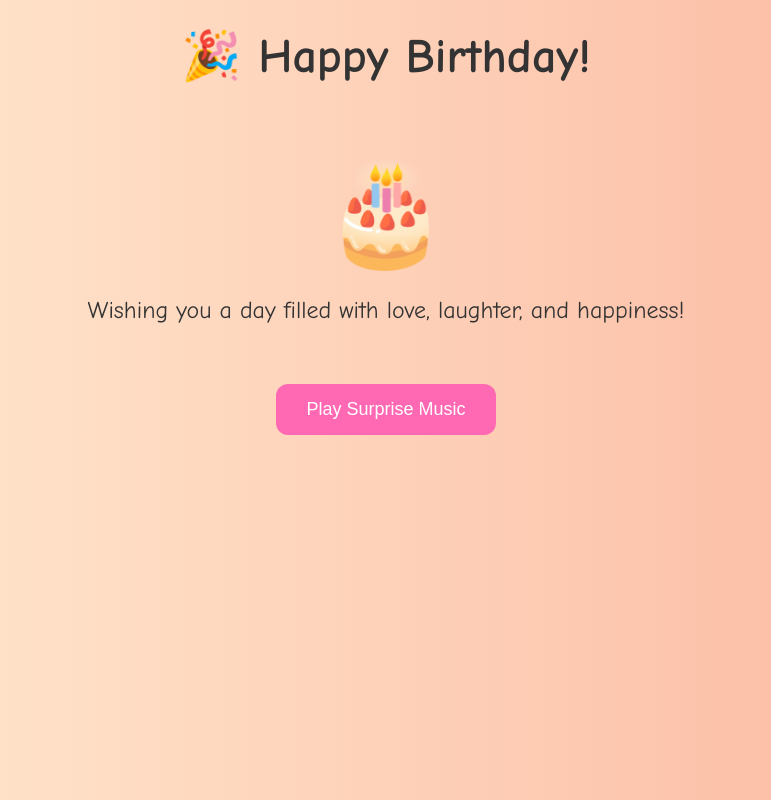
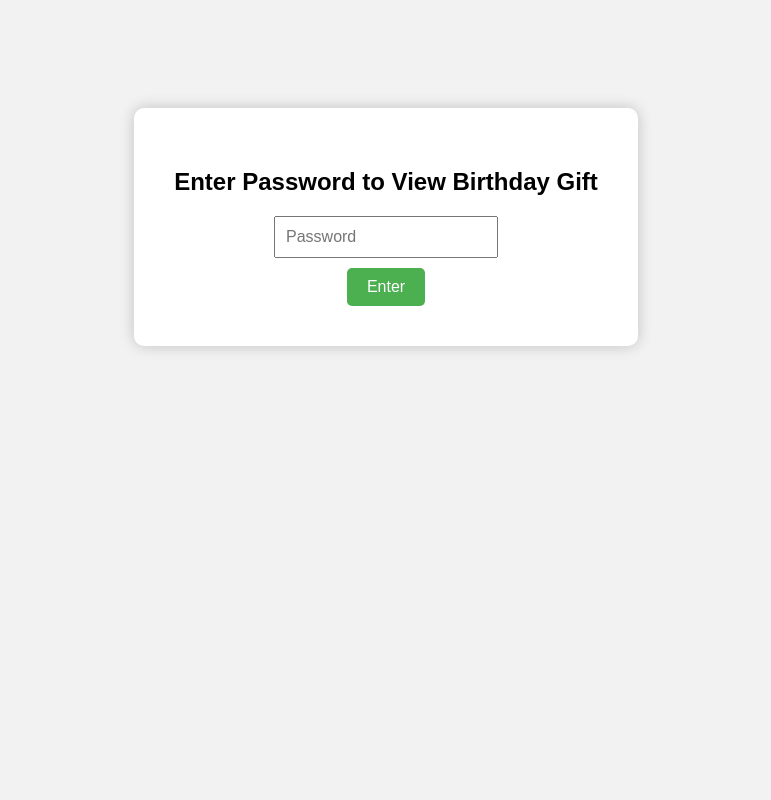
Before and after one commit to Joel740/Birthday-Gift-Card, a plain HTML site: page index.html in a window 1280 px wide. Shown: the whole page, without its empty margins (254-1025 px from the left). Drawn offline with Linux system fonts and the light colour scheme.

Commit message:
index.html

```diff
--- a/index.html
+++ b/index.html
@@ -2,75 +2,55 @@
 <html lang="en">
 <head>
   <meta charset="UTF-8" />
-  <meta name="viewport" content="width=device-width, initial-scale=1.0" />
-  <title>Happy Birthday!</title>
+  <title>Enter Password</title>
   <style>
     body {
-      margin: 0;
-      font-family: 'Comic Sans MS', cursive, sans-serif;
-      background: linear-gradient(to right, #ffecd2 0%, #fcb69f 100%);
+      font-family: Arial, sans-serif;
+      background: #f2f2f2;
       text-align: center;
-      color: #333;
+      padding-top: 100px;
     }
-
-    h1 {
-      font-size: 3em;
-      margin-top: 1em;
-      animation: bounce 2s infinite;
+    .box {
+      background: white;
+      padding: 40px;
+      border-radius: 10px;
+      display: inline-block;
+      box-shadow: 0 0 15px rgba(0,0,0,0.2);
     }
-
-    p {
-      font-size: 1.5em;
+    input[type="password"] {
+      padding: 10px;
+      width: 200px;
+      font-size: 16px;
     }
-
-    .cake {
-      font-size: 100px;
-      margin-top: 0.5em;
-    }
-
-    @keyframes bounce {
-      0%, 100% {
-        transform: translateY(0);
-      }
-      50% {
-        transform: translateY(-20px);
-      }
-    }
-
-    .button {
-      background-color: #ff69b4;
+    button {
+      padding: 10px 20px;
+      font-size: 16px;
+      margin-top: 10px;
+      background-color: #4CAF50;
+      color: white;
       border: none;
-      color: white;
-      padding: 15px 30px;
-      text-align: center;
-      font-size: 18px;
-      border-radius: 12px;
+      border-radius: 5px;
       cursor: pointer;
-      margin-top: 2em;
-    }
-
-    .button:hover {
-      background-color: #ff1493;
     }
   </style>
 </head>
 <body>
 
-  <h1>🎉 Happy Birthday!</h1>
-  <div class="cake">🎂</div>
-  <p>Wishing you a day filled with love, laughter, and happiness!</p>
-
-  <button class="button" onclick="playMusic()">Play Surprise Music</button>
-
-  <audio id="birthdaySong">
-    <source src="https://www.soundhelix.com/examples/mp3/SoundHelix-Song-1.mp3" type="audio/mpeg" />
-    Your browser does not support the audio element.
-  </audio>
+  <div class="box">
+    <h2>Enter Password to View Birthday Gift</h2>
+    <input type="password" id="password" placeholder="Password" />
+    <br>
+    <button onclick="checkPassword()">Enter</button>
+  </div>
 
   <script>
-    function playMusic() {
-      const song = document.getElementById('birthdaySong');
-      song.play();
+    function checkPassword() {
+      const pass = document.getElementById("password").value;
+      if (pass === "happybday") {
+        window.location.href = "gift.html"; // Redirect to actual gift
+      } else {
+        alert("Incorrect password! 🎂");
+      }
     }
   </script>
 </body>
```
